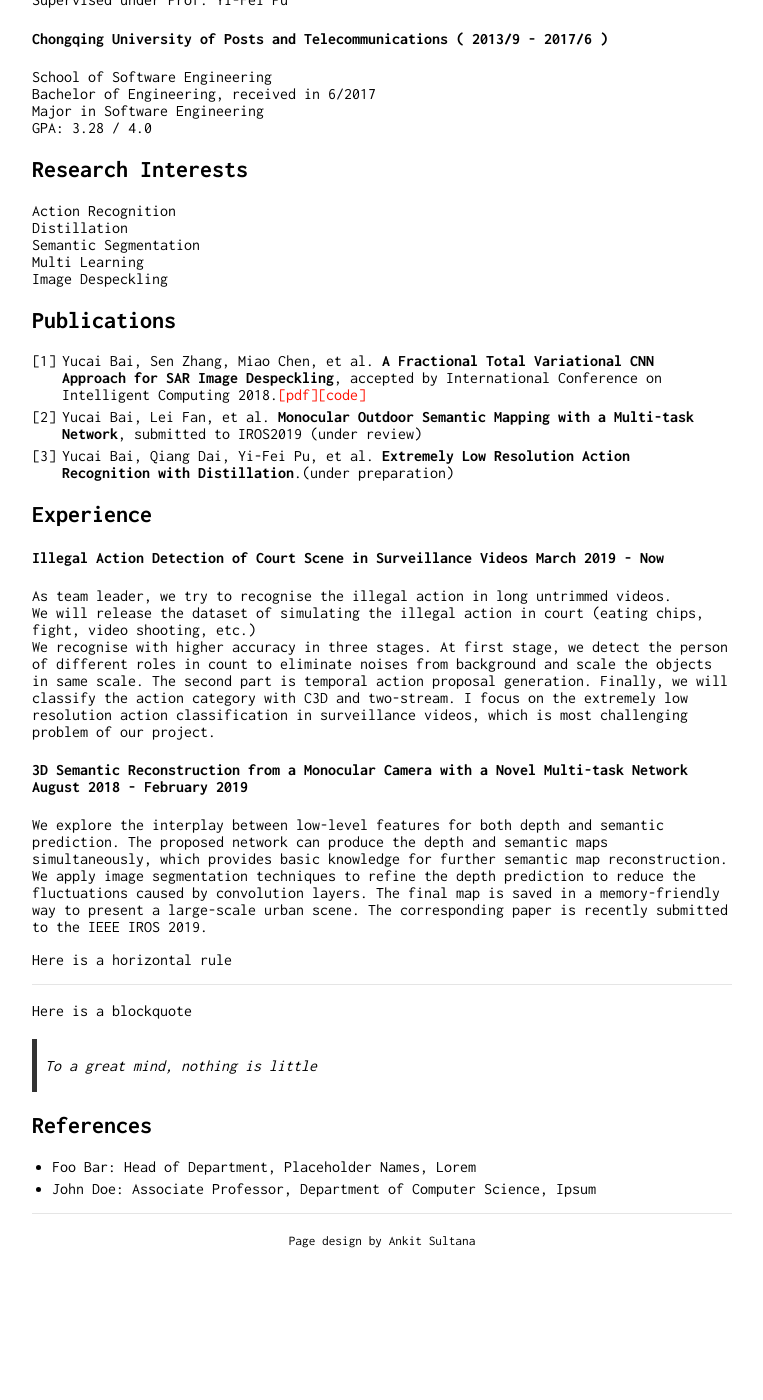
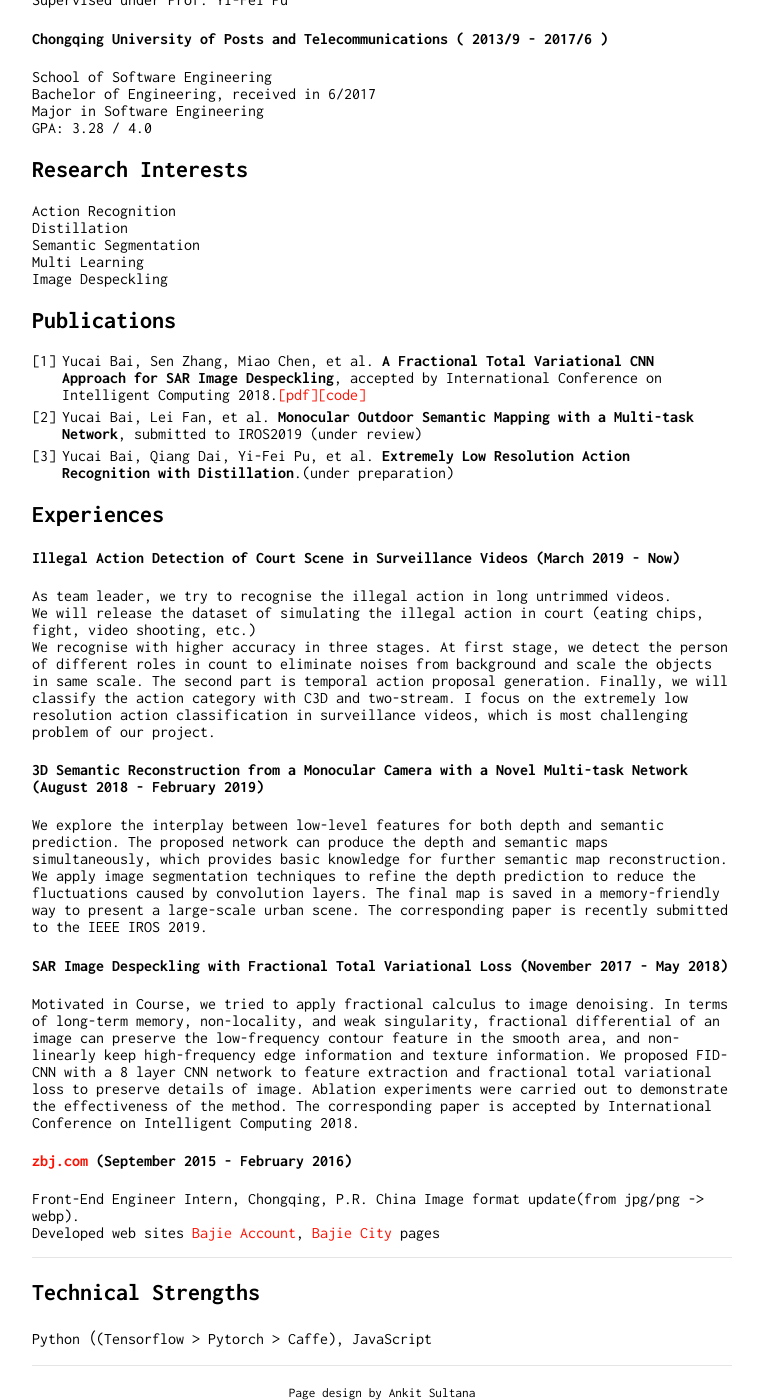
Before and after one commit to RaymondByc/raymondbyc-github.io, a Jekyll site: the page built from index.md, in a window 1280 px wide and 1400 px high, scrolled down 425 px. Shown: the whole window, without its empty margins (258-1021 px from the left). Built offline with Jekyll 4.4.1, drawn with Linux system fonts in a browser that asks for light colours; our own code applies the rules of GitHub Pages for plain Markdown files; before the commit the page ends 1673 px from its top, so only the background shows below that.

Commit message:
index update.

```diff
--- a/index.md
+++ b/index.md
@@ -36,9 +36,9 @@ Image Despeckling
 2. Yucai Bai, Lei Fan, et al. __Monocular Outdoor Semantic Mapping with a Multi-task Network__, submitted to IROS2019 (under review)
 3. Yucai Bai, Qiang Dai, Yi-Fei Pu, et al. __Extremely Low Resolution Action Recognition with Distillation__.(under preparation)
 
-## Experience
+## Experiences
 
-#### Illegal Action Detection of Court Scene in Surveillance Videos  March 2019 - Now
+#### Illegal Action Detection of Court Scene in Surveillance Videos  (March 2019 - Now)
 As team leader, we try to recognise the illegal action in long untrimmed videos.
 We will release the dataset of simulating the illegal action in court (eating chips, fight, video shooting, etc.)
 We recognise with higher accuracy in three stages.
@@ -48,23 +48,28 @@ We recognise with higher accuracy in three stages.
 I focus on the extremely low resolution action classification in surveillance videos,
 which is most challenging problem of our project.
 
-#### 3D Semantic Reconstruction from a Monocular Camera with a Novel Multi-task Network August 2018 - February 2019
+#### 3D Semantic Reconstruction from a Monocular Camera with a Novel Multi-task Network (August 2018 - February 2019)
 We explore the interplay between low-level features for both depth and semantic prediction.
 The proposed network can produce the depth and semantic maps simultaneously, which provides basic knowledge for further semantic map reconstruction.
 We apply image segmentation techniques to refine the depth prediction to reduce the fluctuations caused by convolution layers.
 The final map is saved in a memory-friendly way to present a large-scale urban scene.
 The corresponding paper is recently submitted to the IEEE IROS 2019.
 
+#### SAR Image Despeckling with Fractional Total Variational Loss (November 2017 - May 2018)
+Motivated in <Fractional Calculus Application> Course, we tried to apply fractional calculus to image denoising.
+In terms of long-term memory, non-locality, and weak singularity, fractional differential of an image can preserve the low-frequency contour feature in the smooth area,
+and non-linearly keep high-frequency edge information and texture information.
+We proposed FID-CNN with a 8 layer CNN network to feature extraction and fractional total variational loss to preserve details of image.
+Ablation experiments were carried out to demonstrate the effectiveness of the method.
+The corresponding paper is accepted by International Conference on Intelligent Computing 2018.
 
-Here is a horizontal rule
+#### [zbj.com](zbj.com) (September 2015 - February 2016)
+Front-End Engineer Intern, Chongqing, P.R. China
+Image format update(from jpg/png -> webp).
+Developed web sites [Bajie Account](cs.zbj.com), [Bajie City](city.zbj.com) pages
 
 ---
 
-Here is a blockquote
+## Technical Strengths
 
-> To a great mind, nothing is little
-
-## References
-
-* Foo Bar: Head of Department, Placeholder Names, Lorem
-* John Doe: Associate Professor, Department of Computer Science, Ipsum
+Python（(Tensorflow > Pytorch > Caffe), JavaScript
```
